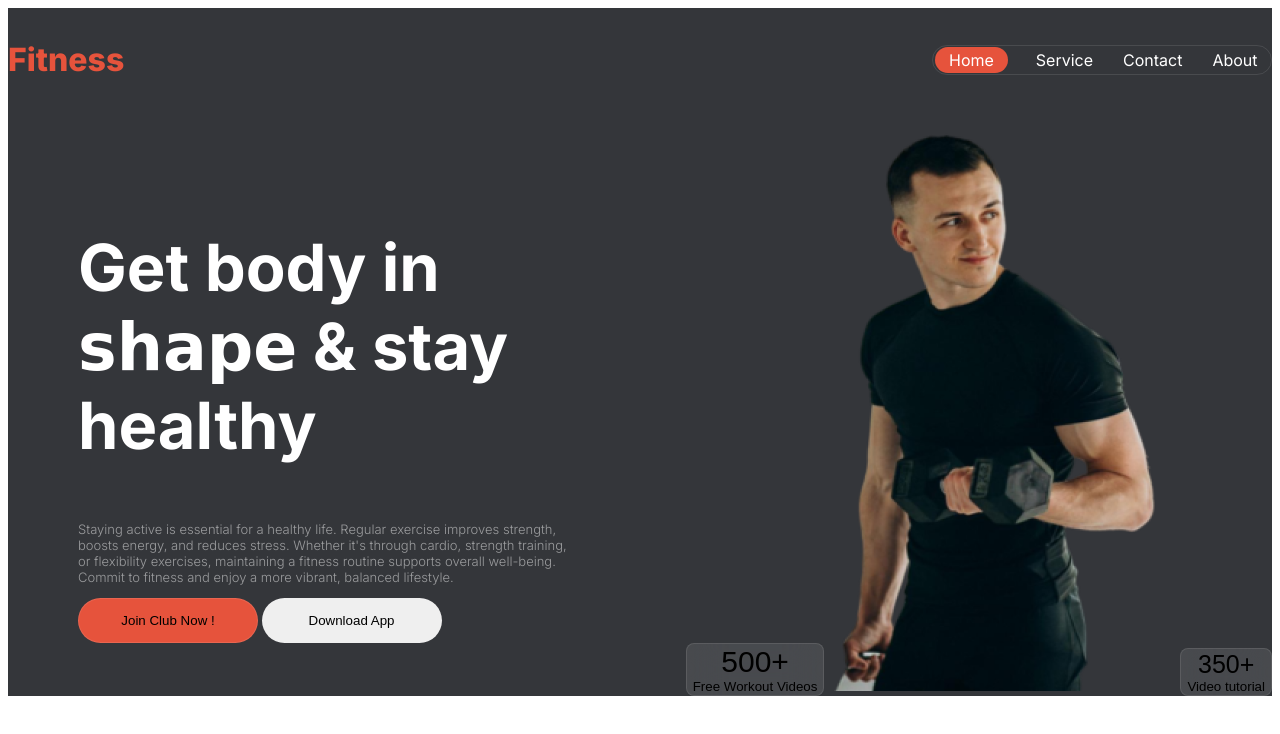
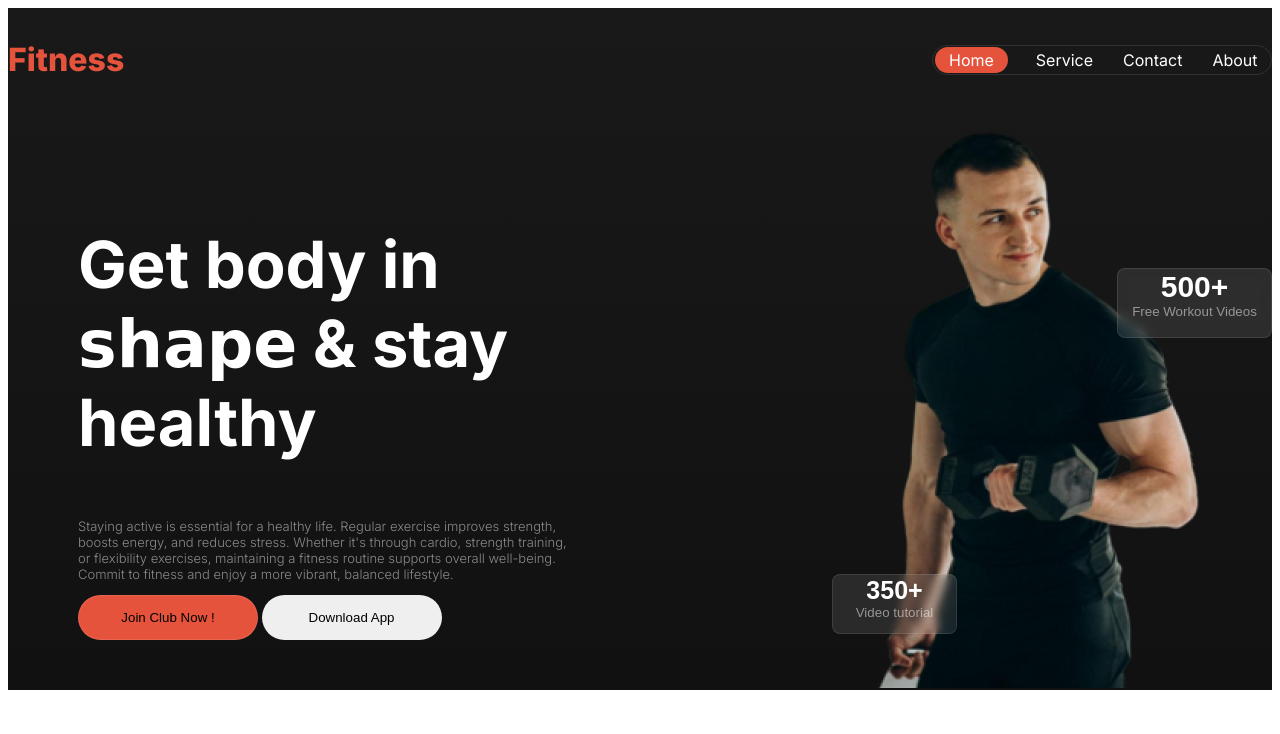
Before and after one commit to fahad2929/all-responsive-website, a plain HTML site: page index.html in a window 1280 px wide. Drawn offline with Linux system fonts and the light colour scheme.

Commit message:
added background and banner and btn and badge

```diff
--- a/index.html
+++ b/index.html
@@ -26,17 +26,16 @@
                 <button class="btn-primary">Join Club Now !</button> <button class="btn-primary-two">Download App</button>
               </div>
            </div>
+
            <div>
-            <button class="btn-second">
+            <button  id="badge-two" class="btn-second text-white display-flex">
                 <span id="videos-num">500+</span>
-                <br>
-                <span>Free Workout Videos</span>
+                <span class="text-gray">Free Workout Videos</span>
             </button>
-              <img src="images/Images 2.png" alt="">
-              <button class="btn-second">
+              <img class="first-image"  src="images/Images 2.png" alt="">
+              <button id="badge" class="btn-third text-white display-flex">
                 <span id="videos-num-two">350+</span>
-                <br>
-                <span>Video tutorial</span>
+                <span class="text-gray">Video tutorial</span>
               </button>
            </div>
         </div>
--- a/styles/style.css
+++ b/styles/style.css
@@ -7,10 +7,10 @@
     font-weight: 800;
     font-style: normal;
   }
-
   .display-flex{
     display: flex;
   }
+  /* color related */
 .text-white{
     color:rgb(255, 255, 255);
 }
@@ -27,8 +27,8 @@
     padding: 3px 14px 3px 14px;
 }
 .bg-light{
-
-    background-color:rgb(52, 54, 58) ;
+  width: 100%;
+  background: linear-gradient(180.00deg, rgb(25, 25, 25),rgb(17,17,17) 100%);
 }
   /* shared styles */
 
@@ -36,7 +36,7 @@
   /* header styles */
 
 
-  /* navbar related styles */
+/* navbar related styles */
   .navbar{
         justify-content: space-between;
         align-items: center;
@@ -49,7 +49,6 @@
          box-sizing: border-box;
          border: 1px solid rgba(255, 255, 255, 0.1);
          border-radius: 39px;
-
     }
      .brand{
       font-weight:800;
@@ -59,8 +58,6 @@
 
         list-style: none;
         margin-right: 30px;
-
-
     }
     .nav-link{
         text-decoration: none;
@@ -69,23 +66,19 @@
   .navbar{
     max-width: 1440px;
     margin:0 auto;
-
   }
+/* banner related style */
   .banner{
     width: 500px;
    height: 439px;
    flex-direction: column;
    justify-content: flex-start;
    align-items: flex-start;
-
    padding: 70px ;
-
-
   }
 .banner-title{
 font-size: 65px;
 font-weight: 700;
-
 }
 .banner-description {
   font-size:13px;
@@ -95,18 +88,15 @@ font-weight: 700;
   font-family: cursive;
 }
   .banner-content{
-
     justify-content: space-between;
     align-items: center;
     }
-
+/* btn related style */
 .btn{
-
   flex-direction: row;
   justify-content: flex-start;
   align-items: flex-start;
 }
-
   .btn-primary{
     width: 180px;
     height: 45px;
@@ -120,16 +110,43 @@ font-weight: 700;
     border: 1px;
     border-radius:28px;
   }
+ .first-image{
+
+  }
   .btn-second{
-    box-sizing: border-box;
-border: 1px solid rgba(255, 255, 255, 0.1);
-border-radius: 8px;
-backdrop-filter: blur(20px);
-background: rgba(255, 255, 255, 0.1);
+    width: 155px;
+    height: 70px;
+    flex-direction: column;
+    align-items: center;
+   border: 1px solid rgba(255, 255, 255, 0.1);
+   border-radius: 8px;
+   backdrop-filter: blur(5px);
+   background: rgba(255, 255, 255, 0.1);
+  }
+  #badge{
+    margin-left: -40px;
+    margin-top: -118px;
+  }
+  #badge-two{
+   margin-left: 245px;
+   margin-bottom: -230px;
+  }
+  .btn-third{
+    width: 125px;
+    height: 60px;
+    margin-bottom: -100px;
+    flex-direction:column;
+    align-items: center;
+    border: 1px solid rgba(255, 255, 255, 0.1);
+    border-radius: 8px;
+    backdrop-filter: blur(5px);
+    background: rgba(255, 255, 255, 0.1);
   }
   #videos-num{
     font-size: 30px;
+    font-weight: 900;
     }
     #videos-num-two{
       font-size: 25px;
+      font-weight: 900;
     }
```
